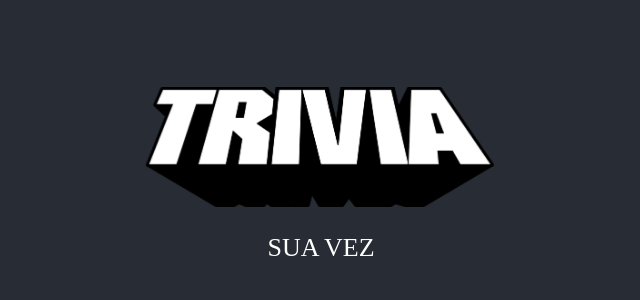
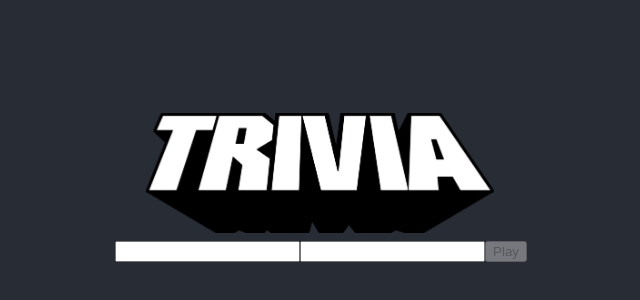
Before and after one commit to nobregasylvio/Trivia, a React (Create React App) app: page / in a window 1280 px wide. Shown: the part 212-512 px from the top of the page, without its empty margins (319-959 px from the left). Built offline with nearby package versions, Linux system fonts and the light colour scheme; the HTML template or start-up script is replaced by a standard one.

Commit message:
main-group-28-requisito-1-page-login

```diff
--- a/src/App.js
+++ b/src/App.js
@@ -1,13 +1,14 @@
 import React from 'react';
 import logo from './trivia.png';
 import './App.css';
+import Login from './pages/Login';
 
 export default function App() {
   return (
     <div className="App">
       <header className="App-header">
         <img src={ logo } className="App-logo" alt="logo" />
-        <p>SUA VEZ</p>
+        <Login />
       </header>
     </div>
   );
--- /dev/null
+++ b/src/pages/Login.jsx
@@ -0,0 +1,55 @@
+import React, { Component } from 'react';
+
+export default class Login extends Component {
+  state = {
+    name: '',
+    email: '',
+    isDisabled: true,
+  };
+
+  onInputChange = ({ target: { name, value } }) => {
+    this.setState({ [name]: value }, () => {
+      const { name: userName, email } = this.state;
+      const validation = userName.length === 0 || email.length === 0;
+      this.setState({ isDisabled: validation });
+    });
+  };
+
+  handleClick = () => {
+
+  };
+
+  render() {
+    const { name, email, isDisabled } = this.state;
+    return (
+      <div>
+        <label htmlFor="input-player-name">
+          <input
+            value={ name }
+            name="name"
+            type="text"
+            onChange={ this.onInputChange }
+            data-testid="input-player-name"
+          />
+        </label>
+        <label htmlFor="input-gravatar-email">
+          <input
+            value={ email }
+            name="email"
+            type="email"
+            onChange={ this.onInputChange }
+            data-testid="input-gravatar-email"
+          />
+        </label>
+        <button
+          type="button"
+          disabled={ isDisabled }
+          data-testid="btn-play"
+          onClick={ this.handleClick }
+        >
+          Play
+        </button>
+      </div>
+    );
+  }
+}
```
